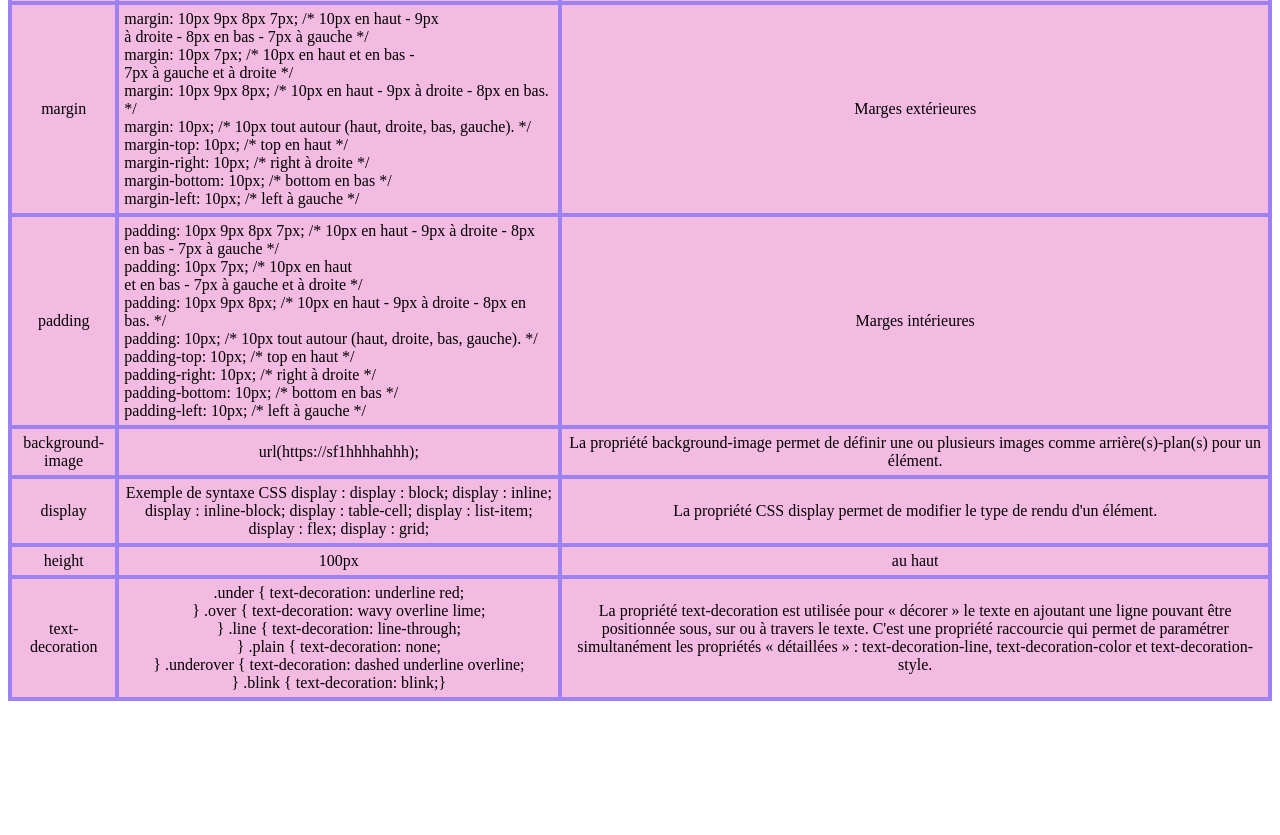
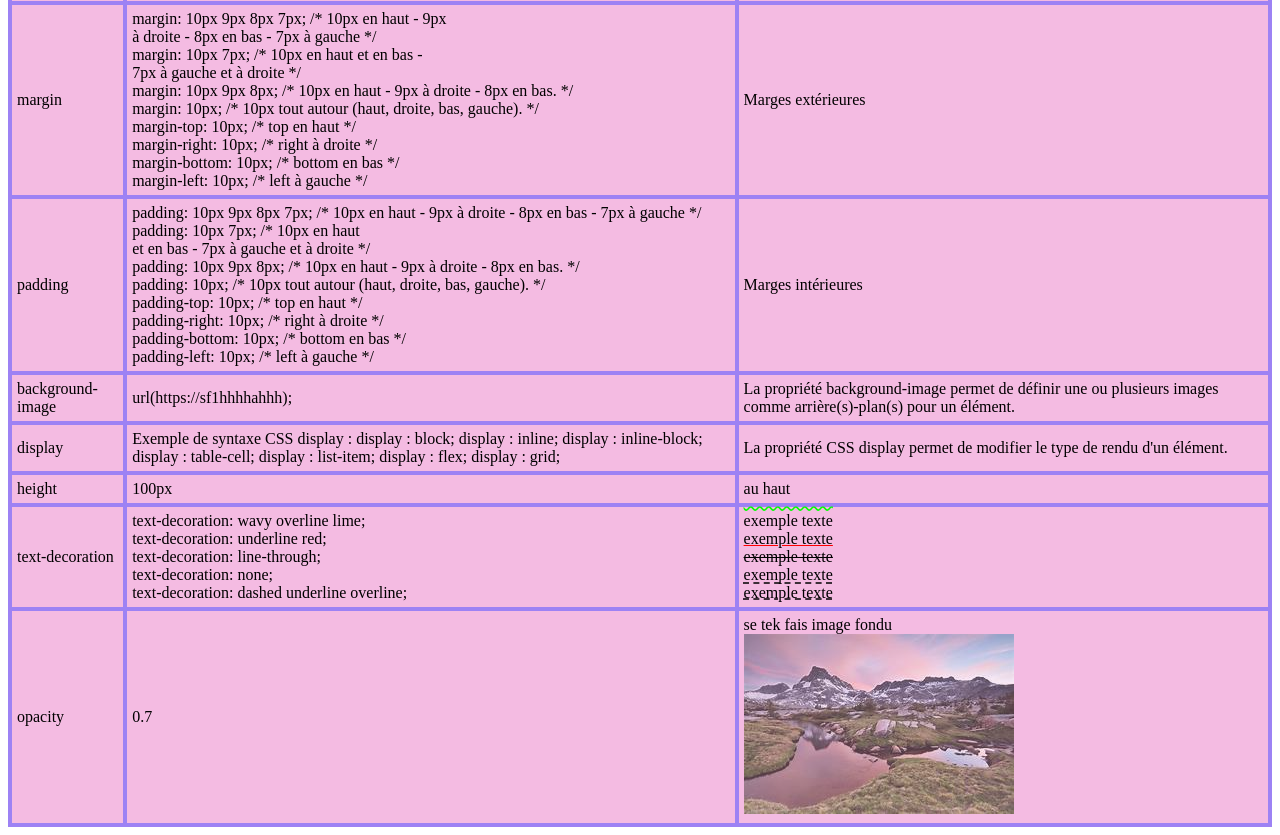
Before and after one commit to alexandre293/le_guide, a plain HTML site: page index.html in a window 1280 px wide. Shown: the part 2053-2888 px from the top of the page. Before the commit the page ends 2762 px from the top, so only its background shows below. Drawn offline with Linux system fonts and the light colour scheme.

Commit message:
text-decoration et opacity

```diff
--- a/index.html
+++ b/index.html
@@ -200,31 +200,32 @@
 				</tr>
 				<tr>
 					<td>text-decoration</td>
-					<td>.under {
+					<td>
+						  text-decoration: wavy overline lime; <br>
 						  text-decoration: underline red; <br>
-						}
+						  text-decoration: line-through; <br>
+						  text-decoration: none; <br>
+						  text-decoration: dashed underline overline;
+					<td>
+						<span class="overline-text">exemple texte</span> <br>
+						<span class="underline-text">exemple texte</span> <br>
+						<span class="trought-text">exemple texte</span> <br>
+						<span class="none-text">exemple texte</span> <br>
+						<span class="overline-underline-text">exemple texte</span>
+					</td>
+				</tr>
+				<tr>
+					<td>
+						opacity
+					</td>
+					<td>
+						0.7
+					</td>
+					<td>
+						se tek fais image fondu
+						<br>
+						<img class="exemple-image" src="img/exemple image.jpg" alt="exemple image ">
 
-						.over {
-						  text-decoration: wavy overline lime; <br>
-						}
-
-						.line {
-						  text-decoration: line-through; <br>
-						}
-
-						.plain {
-						  text-decoration: none; <br>
-						}
-
-						.underover {
-						  text-decoration: dashed underline overline; <br>
-						}
-
-						.blink {
-						  text-decoration: blink;} <br>
-
-					<td>
-						La propriété text-decoration est utilisée pour « décorer » le texte en ajoutant une ligne pouvant être positionnée sous, sur ou à travers le texte. C'est une propriété raccourcie qui permet de paramétrer simultanément les propriétés « détaillées » : text-decoration-line, text-decoration-color et text-decoration-style.
 					</td>
 				</tr>
 			</tbody>
--- a/style.css
+++ b/style.css
@@ -20,6 +20,7 @@ th {
 td {
 	border: 4px solid #9D82F4;
 	padding: 5px;
+	text-align:left;
 }
 
 * {
@@ -34,3 +35,28 @@ td {
 .middle_img {
 	width: 40%;
 }
+
+.exemple-image {
+	opacity: 0.7;
+}
+
+.overline-text {
+	text-decoration: wavy overline lime;
+}
+
+.underline-text {
+	text-decoration: underline red;
+	text-align: left;
+}
+
+.trought-text {
+	text-decoration: line-through;
+}
+
+.none-text {
+	text-decoration: none;
+}
+
+.overline-underline-text {
+	text-decoration: dashed overline  underline ;
+}
```
Also changed, not shown: img/exemple image.jpg (added).
